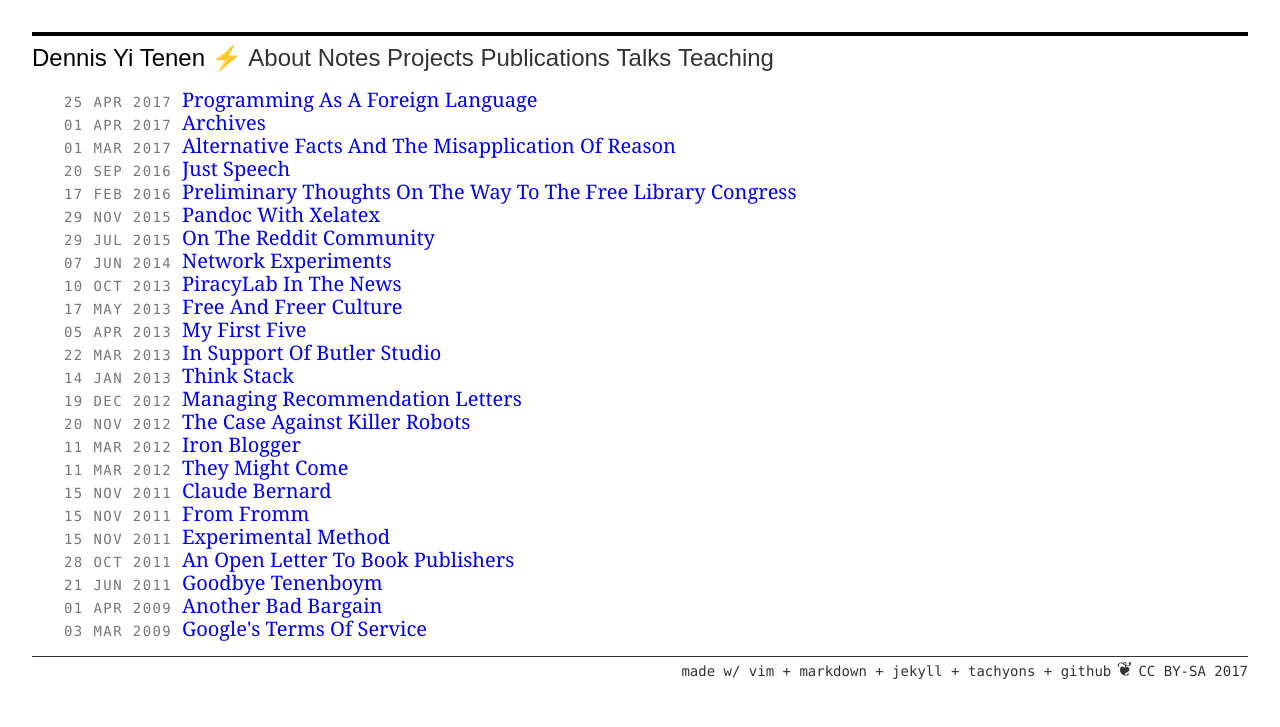
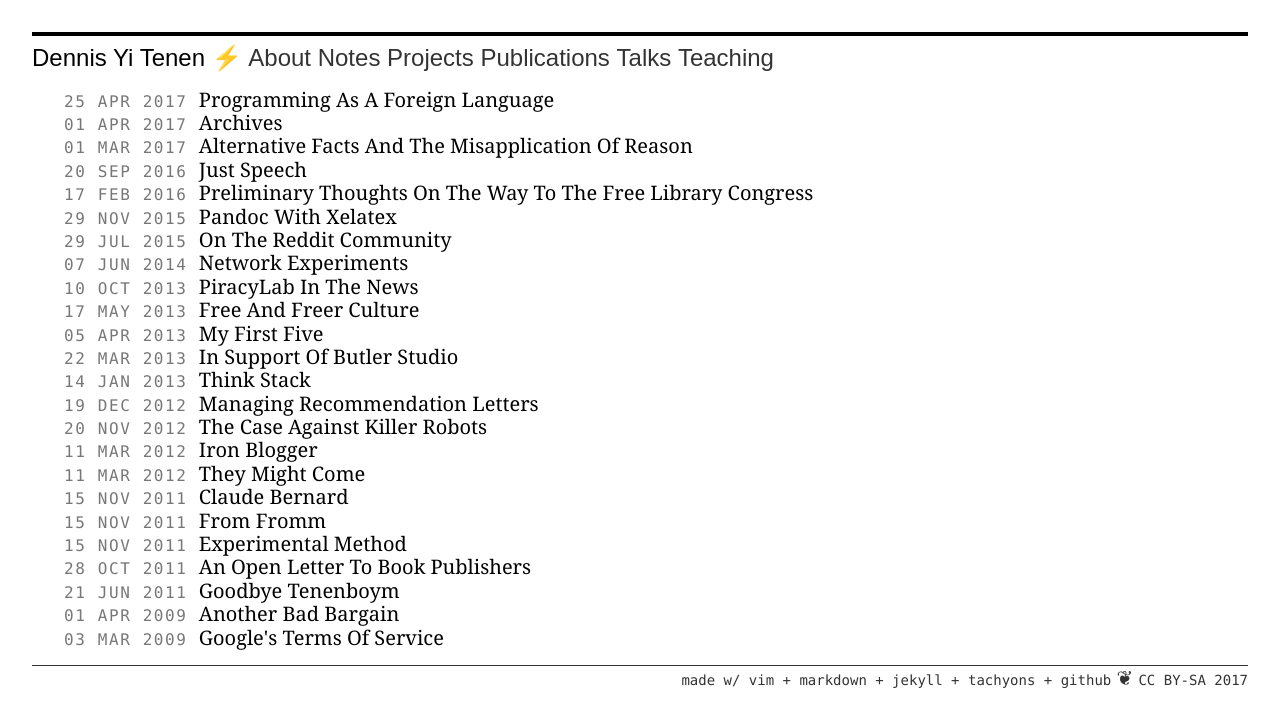
Before and after one commit to denten/denten.github.io, a Jekyll site: the page built from index.html, in a window 1280 px wide. Shown: the top 727 px of the page. Built offline with Jekyll 4.4.1, drawn with Linux system fonts in a browser that asks for light colours; nearby versions of some CDN libraries; library files that are not in the unit come from our copies; the list of posts is cut into pages by our own code.

Commit message:
fix home links

```diff
--- a/_layouts/home.html
+++ b/_layouts/home.html
@@ -2,14 +2,12 @@
 layout: default
 ---
 
-  <div class="fn fl-ns w-100-ns">
 {% for post in site.posts %}
-            <time class="f6 ttu tracked gray code">
+    <time class="f5 ttu tracked gray code">
         {{ post.date | date_to_string }}
     </time>
 
-            <a class="link hover-purple ttc" href="{{ BASE_PATH }}{{ post.url }}">
+    <a class="f4 link hover-purple ttc black hover-purple" href="{{ BASE_PATH }}{{ post.url }}">
         {{ post.title }}
     </a><br>
 {% endfor %}
-  </div>
```
Lines whose indentation alone changed are shown as unchanged.
